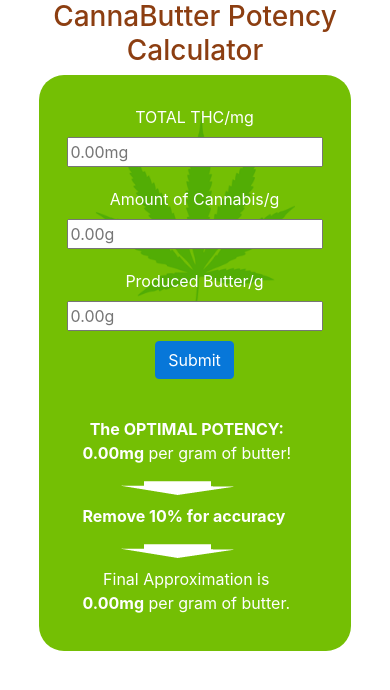
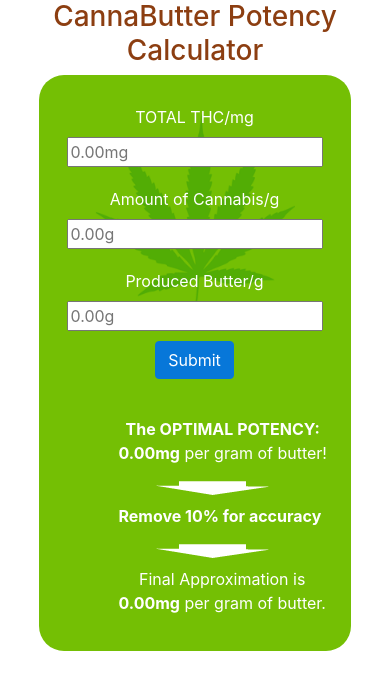
Before and after one commit to desbiensa/CannaButter-Potency-Calculator, a React (Create React App) app: page / in a window 390 px wide. Shown: the top 690 px of the page. Built offline with nearby package versions, Linux system fonts and the light colour scheme.

Commit message:
styling fix

```diff
--- a/src/Components/Calculator.scss
+++ b/src/Components/Calculator.scss
@@ -23,9 +23,10 @@
     padding-bottom: 9px;
 }
 
-@media (max-width: 440px) {
+@media (max-width: 569px) {
     #result {
         text-align: center;
-        margin-left: 25px;
+        margin: auto;
+        width: 56%;
     }
 }
```
Also changed, not shown: 1 other file (tests, documents, lock files or other folders).
